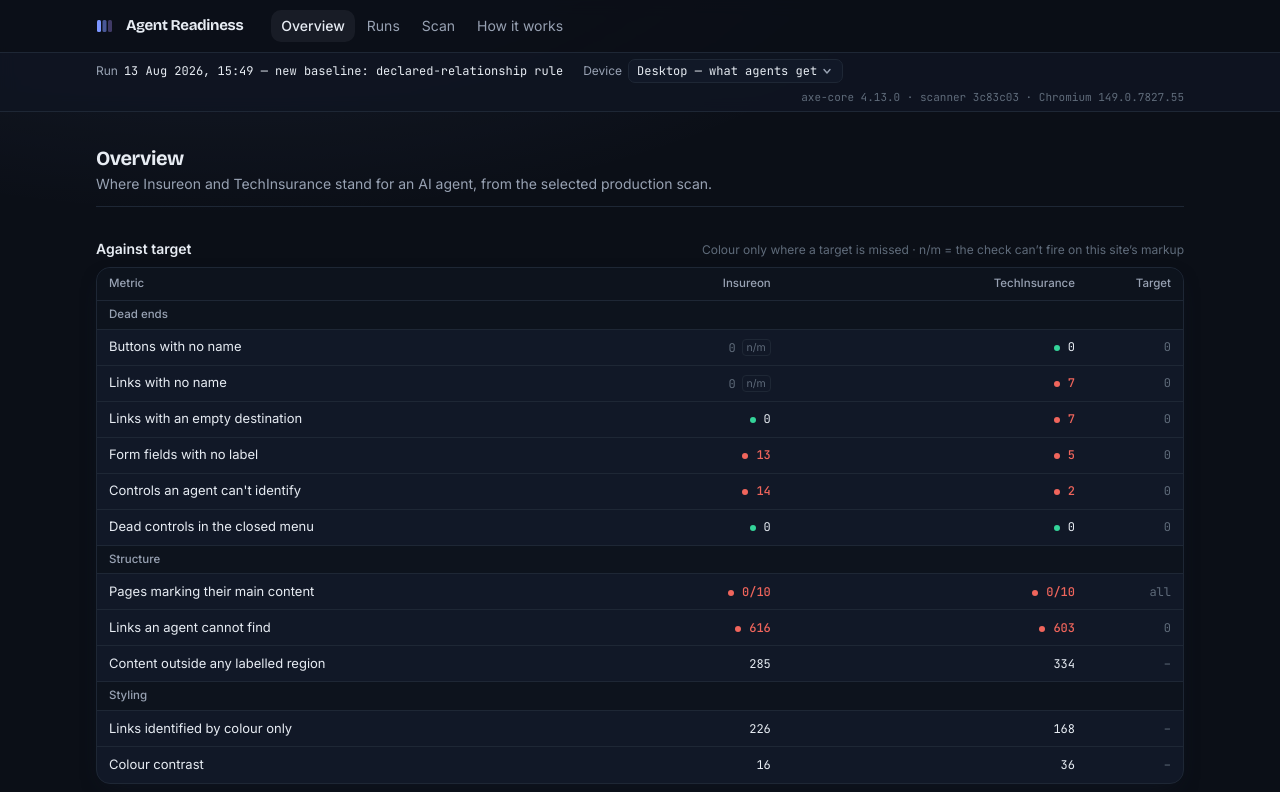
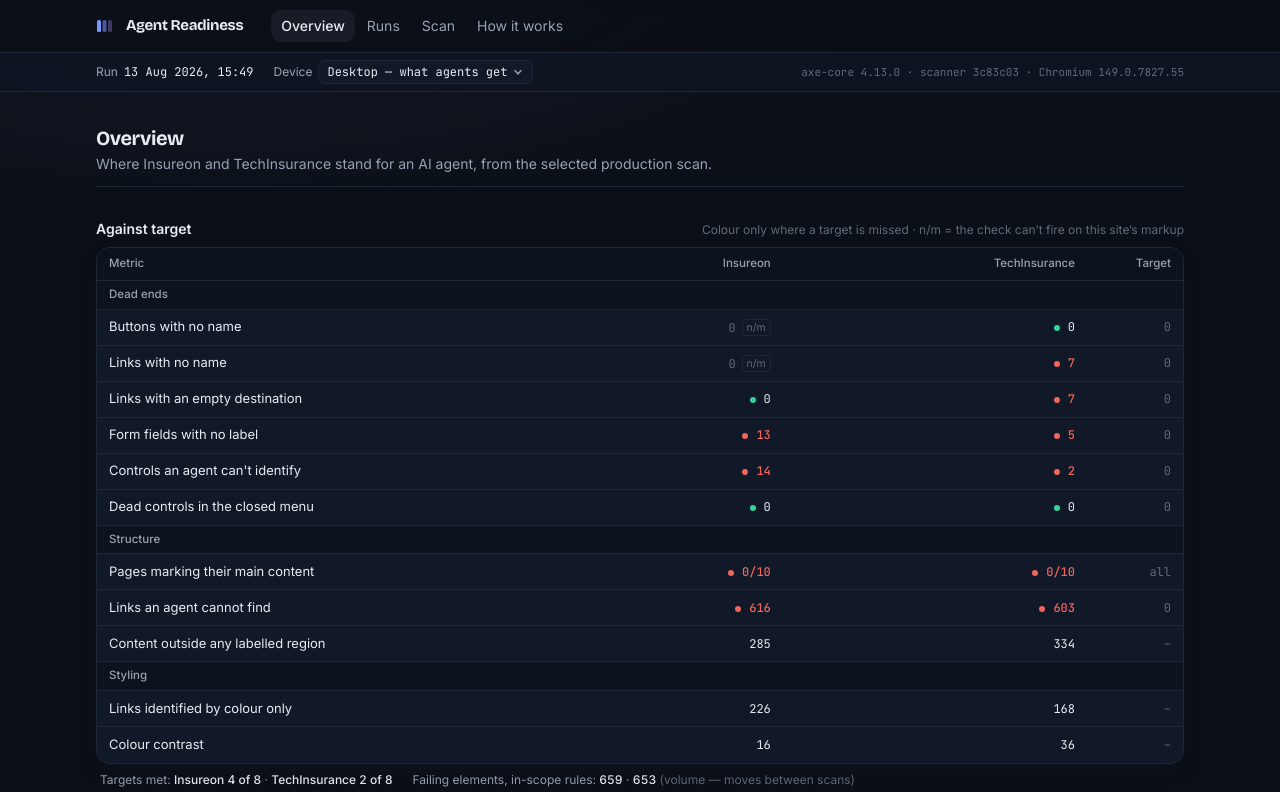
Before and after one commit to juanflores-ion/a11y-checker, a Next.js app: page / in a window 1280 px wide. Shown: the top 792 px of the page. Built offline with nearby package versions, Linux system fonts and the light colour scheme.

Commit message:
Context bar shows the run's time; its label belongs in the picker

```diff
--- a/src/components/ContextBar.tsx
+++ b/src/components/ContextBar.tsx
@@ -9,6 +9,12 @@
   'appearance-none rounded-[7px] border border-rule bg-card py-[3px] pl-2 pr-6 font-mono text-xs text-ink ' +
   'hover:border-accent focus-visible:border-accent max-w-[18rem] truncate';
 
+/**
+ * The picker needs the label — it is what tells two runs apart. The bar does
+ * not: with one run on file it is a note to nobody, sitting in the strip that
+ * is supposed to say briefly which measurement is on screen. So the label
+ * shows where you choose a run, and hovers on the plain-text case.
+ */
 function runText(run: { display: string; label?: string }) {
   return run.label ? `${run.display} — ${run.label}` : run.display;
 }
@@ -65,7 +71,9 @@
               ))}
             </select>
           ) : (
-            <span className="truncate font-mono text-xs text-ink">{runText(current)}</span>
+            <span className="truncate font-mono text-xs text-ink" title={current.label ?? undefined}>
+              {current.display}
+            </span>
           )}
         </Field>
 
```
